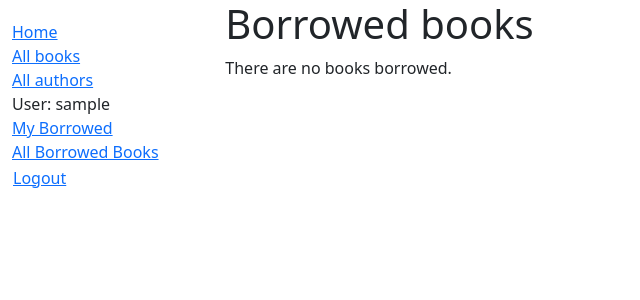
After one commit to roopxx/local_library, a Django app: page /catalog/borrowed/ in a window 1280 px wide. The commit adds this page. Shown: the top 300 px of the page, without its empty margins (0-640 px from the left). Run offline with Django 5.2, Linux system fonts and the light colour scheme; the visitor is signed in with stand-in values (Sample User, id 1); data that the repository does not hold is empty.

Commit message:
Challenge done: Add librarian permissions
Add librarian's permissions to view all borrowed
books and not to other users/borrowers

```diff
--- a/catalog/templates/base_generic.html
+++ b/catalog/templates/base_generic.html
@@ -26,6 +26,9 @@
               {% if user.is_authenticated %}
                 <li>User: {{ user.get_username }}</li>
                 <li><a href="{% url 'my-borrowed' %}">My Borrowed</a></li>
+                {% if user.is_staff %}
+                <li><a href="{% url 'borrowed' %}">All Borrowed Books</a></li>
+                {% endif %}
                 <li>
                   <form id="logout-form" method="post" action="{% url 'logout' %}">
                     {% csrf_token %}
--- /dev/null
+++ b/catalog/templates/catalog/bookinstance_list_borrowed_user_librarian.html
@@ -0,0 +1,19 @@
+{% extends "base_generic.html" %}
+
+{% block content %}
+    <h1>Borrowed books</h1>
+
+    {% if bookinstance_list %}
+    <ul>
+
+      {% for bookinst in bookinstance_list %}
+      <li class="{% if bookinst.is_overdue %}text-danger{% endif %}">
+        <a href="{% url 'book-detail' bookinst.book.pk %}">{{ bookinst.book.title }}</a> - {{ bookinst.due_back}} ({{ bookinst.borrower.first_name }} {{  bookinst.borrower.last_name }})
+      </li>
+      {% endfor %}
+    </ul>
+
+    {% else %}
+      <p>There are no books borrowed.</p>
+    {% endif %}
+{% endblock %}
--- a/catalog/urls.py
+++ b/catalog/urls.py
@@ -8,4 +8,5 @@ urlpatterns = [
     path('authors/', views.AuthorListView.as_view(), name='authors'),
     path('authors/<int:pk>', views.AuthorDetailView.as_view(), name='author-detail'),
     path('mybooks/', views.LoanedBooksByUserListView.as_view(), name='my-borrowed'),
+    path('borrowed/', views.LoanedBooksByUserListViewForLibrarian.as_view(), name='borrowed'),
 ]
--- a/catalog/views.py
+++ b/catalog/views.py
@@ -66,3 +66,17 @@ class LoanedBooksByUserListView(LoginRequiredMixin,generic.ListView):
             .filter(status__exact='o')
             .order_by('due_back')
         )
+
+class LoanedBooksByUserListViewForLibrarian(LoginRequiredMixin, PermissionRequiredMixin,generic.ListView):
+    """Generic class-based view listing books on loan to current user."""
+    model = BookInstance
+    template_name = 'catalog/bookinstance_list_borrowed_user_librarian.html'
+    paginate_by = 10
+    permission_required = 'catalog.can_mark_returned'
+
+    def get_queryset(self):
+        return (
+            BookInstance.objects
+            .filter(status__exact='o')
+            .order_by('due_back')
+        )
```
